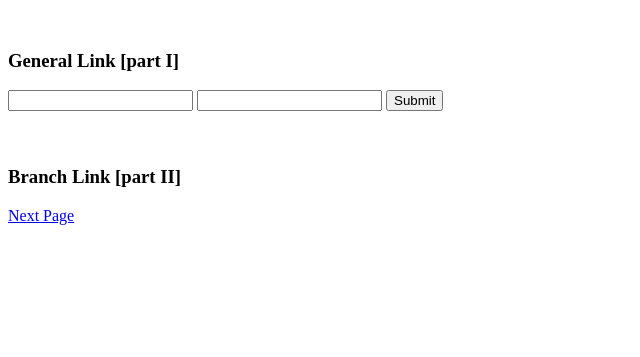
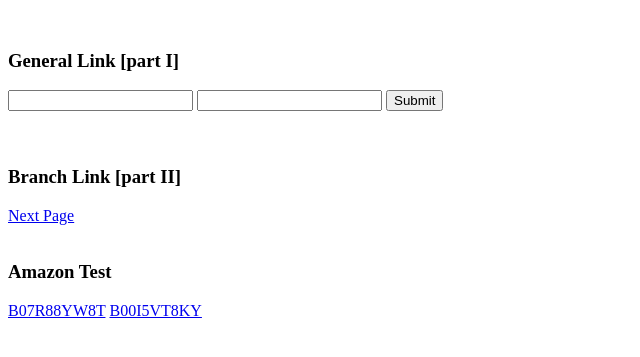
Before and after one commit to gwvatieri/gio-branch.github.io, a plain HTML site: page index.html in a window 1280 px wide. Shown: the part 101-458 px from the top of the page, without its empty margins (0-640 px from the left). Drawn offline with nearby package versions, Linux system fonts and the light colour scheme.

Commit message:
Amazon links

```diff
--- a/index.html
+++ b/index.html
@@ -93,6 +93,11 @@
          <br><br>
          <h3>Branch Link [part II]</h3>
          <a id="anchor1" href='#'>Next Page</a>
+
+         <br><br>
+         <h3>Amazon Test</h3>
+         <a id="anchor1" href='amzn://apps/android?asin=B07R88YW8T'>B07R88YW8T</a>
+         <a id="anchor1" href='amzn://apps/android?asin=B00I5VT8KY'>B00I5VT8KY</a>
   <br><br>
     </body>
 </html>
```
